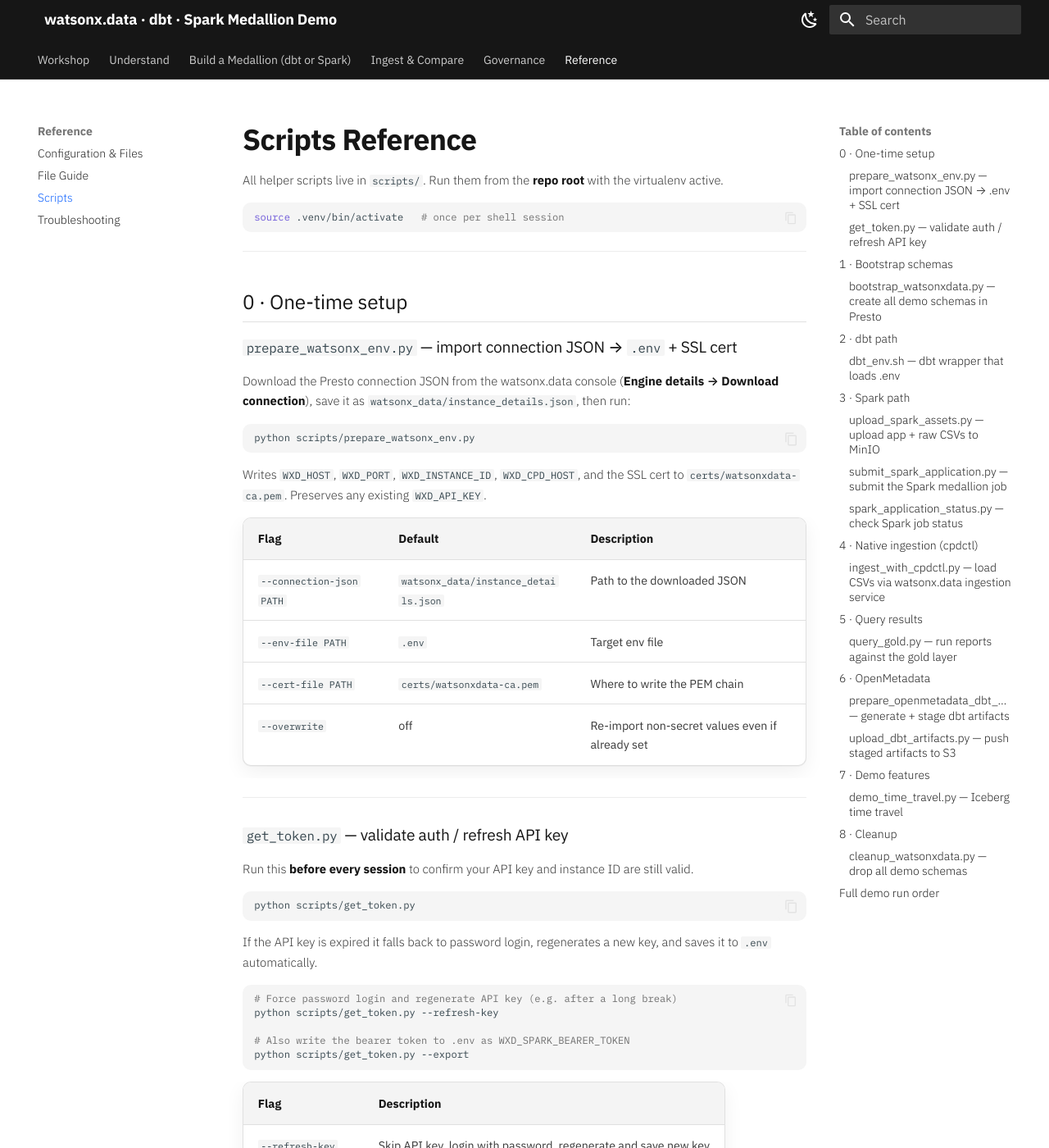
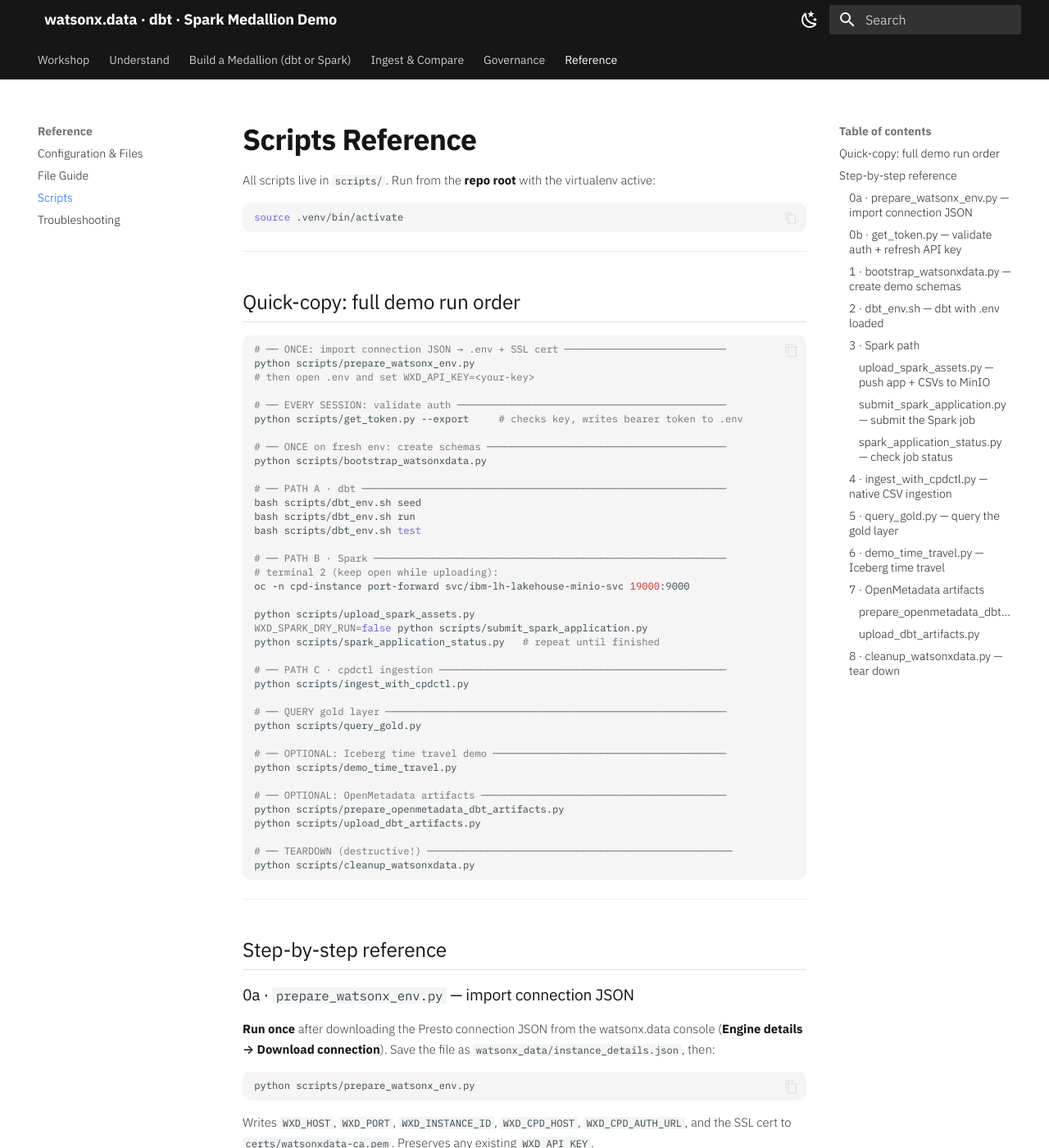
Before and after one commit to aseelert/ibmas-watsonxdata-dbt, an MkDocs documentation site: the page built from docs/scripts.md, in a window 1280 px wide and 1400 px high. Shown: the whole window at 82% size. Built offline with MkDocs 1.6.1 and Material for MkDocs 9.7.7, drawn with Linux system fonts in a browser that asks for light colours; some of the changed text lies outside the part shown.

Commit message:
docs: reorder scripts page — token prep first, copy-paste block at top
- get_token.py --export moved to session-start (before Spark which needs bearer token)
- full run order block promoted to top of page as primary copy-paste reference
- each path clearly labelled A/B/C with correct token dependency noted inline

Co-Authored-By: Claude Sonnet 4.6 <noreply@anthropic.com>

````diff
--- a/docs/scripts.md
+++ b/docs/scripts.md
@@ -1,116 +1,153 @@
 # Scripts Reference
 
-All helper scripts live in `scripts/`. Run them from the **repo root** with the virtualenv active.
+All scripts live in `scripts/`. Run from the **repo root** with the virtualenv active:
 
 ```bash
-source .venv/bin/activate   # once per shell session
+source .venv/bin/activate
 ```
 
 ---
 
-## 0 · One-time setup
+## Quick-copy: full demo run order
 
-### `prepare_watsonx_env.py` — import connection JSON → `.env` + SSL cert
+```bash
+# ── ONCE: import connection JSON → .env + SSL cert ───────────────────────────
+python scripts/prepare_watsonx_env.py
+# then open .env and set WXD_API_KEY=<your-key>
 
-Download the Presto connection JSON from the watsonx.data console (**Engine details → Download connection**), save it as `watsonx_data/instance_details.json`, then run:
+# ── EVERY SESSION: validate auth ─────────────────────────────────────────────
+python scripts/get_token.py --export     # checks key, writes bearer token to .env
+
+# ── ONCE on fresh env: create schemas ────────────────────────────────────────
+python scripts/bootstrap_watsonxdata.py
+
+# ── PATH A · dbt ─────────────────────────────────────────────────────────────
+bash scripts/dbt_env.sh seed
+bash scripts/dbt_env.sh run
+bash scripts/dbt_env.sh test
+
+# ── PATH B · Spark ───────────────────────────────────────────────────────────
+# terminal 2 (keep open while uploading):
+oc -n cpd-instance port-forward svc/ibm-lh-lakehouse-minio-svc 19000:9000
+
+python scripts/upload_spark_assets.py
+WXD_SPARK_DRY_RUN=false python scripts/submit_spark_application.py
+python scripts/spark_application_status.py   # repeat until finished
+
+# ── PATH C · cpdctl ingestion ────────────────────────────────────────────────
+python scripts/ingest_with_cpdctl.py
+
+# ── QUERY gold layer ─────────────────────────────────────────────────────────
+python scripts/query_gold.py
+
+# ── OPTIONAL: Iceberg time travel demo ───────────────────────────────────────
+python scripts/demo_time_travel.py
+
+# ── OPTIONAL: OpenMetadata artifacts ─────────────────────────────────────────
+python scripts/prepare_openmetadata_dbt_artifacts.py
+python scripts/upload_dbt_artifacts.py
+
+# ── TEARDOWN (destructive!) ───────────────────────────────────────────────────
+python scripts/cleanup_watsonxdata.py
+```
+
+---
+
+## Step-by-step reference
+
+### 0a · `prepare_watsonx_env.py` — import connection JSON
+
+**Run once** after downloading the Presto connection JSON from the watsonx.data console
+(**Engine details → Download connection**). Save the file as `watsonx_data/instance_details.json`, then:
 
 ```bash
 python scripts/prepare_watsonx_env.py
 ```
 
-Writes `WXD_HOST`, `WXD_PORT`, `WXD_INSTANCE_ID`, `WXD_CPD_HOST`, and the SSL cert to `certs/watsonxdata-ca.pem`. Preserves any existing `WXD_API_KEY`.
+Writes `WXD_HOST`, `WXD_PORT`, `WXD_INSTANCE_ID`, `WXD_CPD_HOST`, `WXD_CPD_AUTH_URL`,
+and the SSL cert to `certs/watsonxdata-ca.pem`. Preserves any existing `WXD_API_KEY`.
 
 | Flag | Default | Description |
 |---|---|---|
-| `--connection-json PATH` | `watsonx_data/instance_details.json` | Path to the downloaded JSON |
+| `--connection-json PATH` | `watsonx_data/instance_details.json` | Downloaded JSON |
 | `--env-file PATH` | `.env` | Target env file |
-| `--cert-file PATH` | `certs/watsonxdata-ca.pem` | Where to write the PEM chain |
+| `--cert-file PATH` | `certs/watsonxdata-ca.pem` | PEM output path |
 | `--overwrite` | off | Re-import non-secret values even if already set |
 
 ---
 
-### `get_token.py` — validate auth / refresh API key
+### 0b · `get_token.py` — validate auth + refresh API key
 
-Run this **before every session** to confirm your API key and instance ID are still valid.
+**Run at the start of every session.** Use `--export` so the bearer token is written to `.env`
+before running Spark (Spark submission reads `WXD_SPARK_BEARER_TOKEN`).
 
 ```bash
-python scripts/get_token.py
+python scripts/get_token.py --export
 ```
 
-If the API key is expired it falls back to password login, regenerates a new key, and saves it to `.env` automatically.
+If the API key is expired the script falls back to password login, regenerates a fresh key,
+saves it to `.env`, and continues — no manual copy-paste needed.
 
 ```bash
-# Force password login and regenerate API key (e.g. after a long break)
-python scripts/get_token.py --refresh-key
-
-# Also write the bearer token to .env as WXD_SPARK_BEARER_TOKEN
-python scripts/get_token.py --export
+# Force password login + regenerate key (e.g. after a long break)
+python scripts/get_token.py --refresh-key --export
 ```
 
 | Flag | Description |
 |---|---|
-| `--refresh-key` | Skip API key, login with password, regenerate and save new key |
 | `--export` | Write bearer token to `WXD_SPARK_BEARER_TOKEN` in `.env` |
+| `--refresh-key` | Skip API key check, login with password, regenerate and save new key |
 | `--env-file PATH` | Override `.env` path |
 
-??? tip "Getting an API key from the UI instead"
+??? tip "Getting an API key from the UI"
     1. Open `https://<WXD_CPD_HOST>` and log in as `cpadmin`.
-    2. Click your avatar (top-right) → **Profile and settings** → **API key** tab.
-    3. Click **Regenerate API key** → copy the key.
+    2. Avatar (top-right) → **Profile and settings** → **API key** tab.
+    3. **Regenerate API key** → copy the value.
     4. Paste into `.env`: `WXD_API_KEY=<new-key>`.
 
 ---
 
-## 1 · Bootstrap schemas
+### 1 · `bootstrap_watsonxdata.py` — create demo schemas
 
-### `bootstrap_watsonxdata.py` — create all demo schemas in Presto
-
-Must run **before dbt or Spark** on a fresh environment.
+**Run once on a fresh environment**, before dbt or Spark.
 
 ```bash
 python scripts/bootstrap_watsonxdata.py
 ```
 
-Creates four schemas in `iceberg_data`: `lakehouse_demo_raw`, `lakehouse_demo_bronze`, `lakehouse_demo_silver`, `lakehouse_demo_gold`.
+Creates `lakehouse_demo_raw`, `lakehouse_demo_bronze`, `lakehouse_demo_silver`,
+`lakehouse_demo_gold` in the `iceberg_data` catalog.
 
 ---
 
-## 2 · dbt path
+### 2 · `dbt_env.sh` — dbt with `.env` loaded
 
-### `dbt_env.sh` — dbt wrapper that loads `.env`
-
-Use this instead of calling `dbt` directly — it sources `.env` so every dbt command picks up the correct connection vars.
+Wrapper that sources `.env` before calling dbt — use this instead of calling `dbt` directly.
 
 ```bash
-# Full pipeline (recommended order)
-bash scripts/dbt_env.sh seed
-bash scripts/dbt_env.sh run
-bash scripts/dbt_env.sh test
+bash scripts/dbt_env.sh seed              # load CSV seeds → raw tables
+bash scripts/dbt_env.sh run               # build bronze → silver → gold
+bash scripts/dbt_env.sh test              # run data quality tests
 
-# Single model
-bash scripts/dbt_env.sh run --select silver_orders
-
-# Force full refresh of incremental tables
-bash scripts/dbt_env.sh run --full-refresh
-
-# Docs
-bash scripts/dbt_env.sh docs generate
-bash scripts/dbt_env.sh docs serve
+bash scripts/dbt_env.sh run --select silver_orders   # single model
+bash scripts/dbt_env.sh run --full-refresh            # force full rebuild
+bash scripts/dbt_env.sh docs generate && bash scripts/dbt_env.sh docs serve
 ```
 
 ---
 
-## 3 · Spark path
+### 3 · Spark path
 
-### `upload_spark_assets.py` — upload app + raw CSVs to MinIO
+#### `upload_spark_assets.py` — push app + CSVs to MinIO
 
-Run **once** before submitting the Spark job. Requires `oc port-forward` to MinIO if running from a workstation.
+Run **once** before submitting the Spark job. MinIO has no external route,
+so open a port-forward first (keep it open in a second terminal):
 
 ```bash
-# MinIO port-forward (separate terminal, keep open)
 oc -n cpd-instance port-forward svc/ibm-lh-lakehouse-minio-svc 19000:9000
+```
 
-# Upload
+```bash
 python scripts/upload_spark_assets.py
 ```
 
@@ -118,150 +155,101 @@ Uploads `spark/app/load_medallion_demo.py` and all seed CSVs to `s3a://iceberg-b
 
 ---
 
-### `submit_spark_application.py` — submit the Spark medallion job
+#### `submit_spark_application.py` — submit the Spark job
+
+Requires `WXD_SPARK_BEARER_TOKEN` in `.env` — run `get_token.py --export` first.
 
 ```bash
-# Dry run (default — prints the request body, does not submit)
+# Dry run (default) — prints request body, does not submit
 python scripts/submit_spark_application.py
 
 # Real submission
 WXD_SPARK_DRY_RUN=false python scripts/submit_spark_application.py
 ```
 
-Prints the application ID on success. Save it — you need it for the status check.
+Prints the application ID on success. Copy it to `.env` as `WXD_SPARK_APPLICATION_ID`.
 
 ---
 
-### `spark_application_status.py` — check Spark job status
+#### `spark_application_status.py` — check job status
 
 ```bash
-# Uses WXD_SPARK_APPLICATION_ID from .env
-python scripts/spark_application_status.py
-
-# Or pass the ID directly
-python scripts/spark_application_status.py <application-id>
+python scripts/spark_application_status.py               # reads WXD_SPARK_APPLICATION_ID
+python scripts/spark_application_status.py <app-id>      # or pass directly
 ```
 
-Polls the Spark REST API and prints state (`running`, `finished`, `failed`).
+Returns `running`, `finished`, or `failed`.
 
 ---
 
-## 4 · Native ingestion (cpdctl)
+### 4 · `ingest_with_cpdctl.py` — native CSV ingestion
 
-### `ingest_with_cpdctl.py` — load CSVs via watsonx.data ingestion service
-
-Requires `cpdctl` installed and logged in (`cpdctl config user set ...`).
+Requires `cpdctl` installed and logged in.
 
 ```bash
 python scripts/ingest_with_cpdctl.py
 ```
 
-Reads CSVs from `s3a://iceberg-bucket/spark_demo/raw/` and ingests them into `lakehouse_demo_ingest` using the watsonx.data native ingestion engine.
+Reads CSVs from `s3a://iceberg-bucket/spark_demo/raw/` and ingests them into
+`lakehouse_demo_ingest` via the watsonx.data native ingestion engine.
 
 ---
 
-## 5 · Query results
-
-### `query_gold.py` — run reports against the gold layer
+### 5 · `query_gold.py` — query the gold layer
 
 ```bash
-# All reports
-python scripts/query_gold.py
-
-# Single report
+python scripts/query_gold.py              # all reports
 python scripts/query_gold.py daily_sales
 python scripts/query_gold.py customer_360
 ```
 
-Connects to Presto and prints formatted tables. Run `get_token.py` first if you haven't already this session.
+Connects to Presto and prints formatted tables. Requires a valid API key in `.env`
+(run `get_token.py --export` first if you haven't this session).
 
 ---
 
-## 6 · OpenMetadata
-
-### `prepare_openmetadata_dbt_artifacts.py` — generate + stage dbt artifacts
-
-Runs `dbt seed → run → test → docs generate` and copies the resulting JSON files to `openmetadata/dbt-artifacts/`.
+### 6 · `demo_time_travel.py` — Iceberg time travel
 
 ```bash
-python scripts/prepare_openmetadata_dbt_artifacts.py
+python scripts/demo_time_travel.py
+```
 
-# Skip running dbt (use existing target/*.json)
-python scripts/prepare_openmetadata_dbt_artifacts.py --skip-dbt
-
-# Skip seed step
-python scripts/prepare_openmetadata_dbt_artifacts.py --skip-seed
-```
+Shows snapshot history, partition metadata, and a time-travel query against the silver layer.
+Requires the silver schema to exist (run dbt or Spark path first).
 
 ---
 
-### `upload_dbt_artifacts.py` — push staged artifacts to S3
+### 7 · OpenMetadata artifacts
+
+#### `prepare_openmetadata_dbt_artifacts.py`
+
+```bash
+python scripts/prepare_openmetadata_dbt_artifacts.py            # full run: seed+run+test+docs
+python scripts/prepare_openmetadata_dbt_artifacts.py --skip-dbt  # use existing target/*.json
+python scripts/prepare_openmetadata_dbt_artifacts.py --skip-seed # skip seed step only
+```
+
+Stages `manifest.json`, `catalog.json`, and `run_results.json` into `openmetadata/dbt-artifacts/`.
+
+---
+
+#### `upload_dbt_artifacts.py`
 
 ```bash
 python scripts/upload_dbt_artifacts.py
 ```
 
-Uploads `manifest.json`, `catalog.json`, and `run_results.json` from `openmetadata/dbt-artifacts/` to `s3://iceberg-bucket/openmetadata/dbt-artifacts/lakehouse_demo/`. OpenMetadata reads them from there during ingestion.
+Pushes staged artifacts to `s3://iceberg-bucket/openmetadata/dbt-artifacts/lakehouse_demo/`
+so OpenMetadata can read them during ingestion.
 
 ---
 
-## 7 · Demo features
-
-### `demo_time_travel.py` — Iceberg time travel
-
-Shows snapshot history, partition metadata, and a time-travel query against the silver layer.
-
-```bash
-python scripts/demo_time_travel.py
-```
-
-Requires the silver schema to exist (run dbt or Spark path first).
-
----
-
-## 8 · Cleanup
-
-### `cleanup_watsonxdata.py` — drop all demo schemas
+### 8 · `cleanup_watsonxdata.py` — tear down
 
 ```bash
 python scripts/cleanup_watsonxdata.py
 ```
 
 !!! danger "Destructive"
-    Drops `lakehouse_demo_*` and `spark_demo_*` schemas and all their tables. Use only when tearing down the demo environment.
-
----
-
-## Full demo run order
-
-```bash
-# 0 · prep
-python scripts/prepare_watsonx_env.py   # once, after downloading connection JSON
-python scripts/get_token.py             # every session
-
-# 1 · bootstrap
-python scripts/bootstrap_watsonxdata.py
-
-# 2a · dbt
-bash scripts/dbt_env.sh seed
-bash scripts/dbt_env.sh run
-bash scripts/dbt_env.sh test
-
-# 2b · Spark (parallel option — separate schemas, does not conflict with dbt)
-python scripts/upload_spark_assets.py
-WXD_SPARK_DRY_RUN=false python scripts/submit_spark_application.py
-python scripts/spark_application_status.py
-
-# 3 · query
-python scripts/query_gold.py
-
-# 4 · OpenMetadata (optional)
-python scripts/prepare_openmetadata_dbt_artifacts.py
-python scripts/upload_dbt_artifacts.py
-
-# 5 · time travel demo (optional)
-python scripts/demo_time_travel.py
-
-# 9 · teardown
-python scripts/cleanup_watsonxdata.py
-```
+    Drops **all** `lakehouse_demo_*` and `spark_demo_*` schemas and every table inside them.
+    Only use when fully tearing down the demo environment.
````
